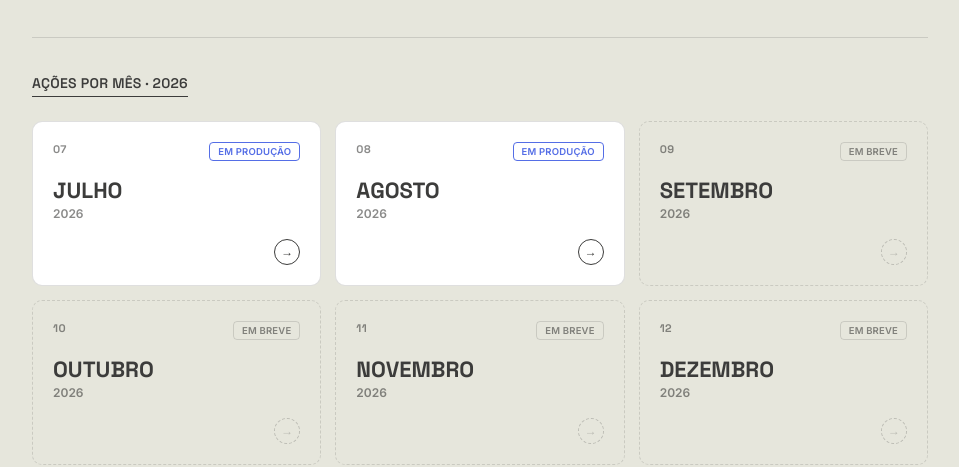
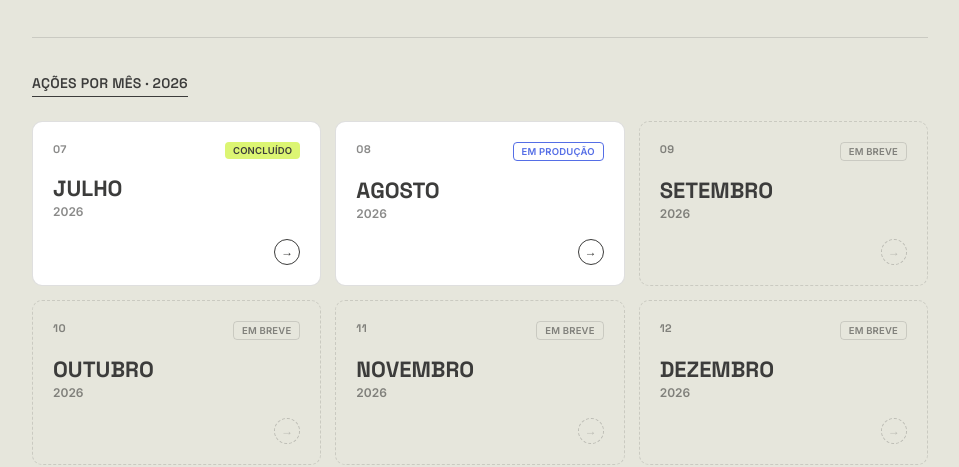
Before and after one commit to mariavitoriasamp-code/FOT-Gestao-de-marca, a plain HTML site: page index.html in a window 1280 px wide. Shown: the part 357-824 px from the top of the page, without its empty margins (160-1119 px from the left). Drawn offline with Linux system fonts and the light colour scheme.

Commit message:
Marcar Julho como Concluído no índice de meses
Co-Authored-By: Claude Sonnet 5 <noreply@anthropic.com>

```diff
--- a/index.html
+++ b/index.html
@@ -133,7 +133,7 @@
       <a class="month-card is-available" href="./julho-2026.html">
         <div class="top-row">
           <span class="num">07</span>
-          <span class="status producao">Em produção</span>
+          <span class="status concluido">Concluído</span>
         </div>
         <div>
           <div class="name">Julho</div>
```
